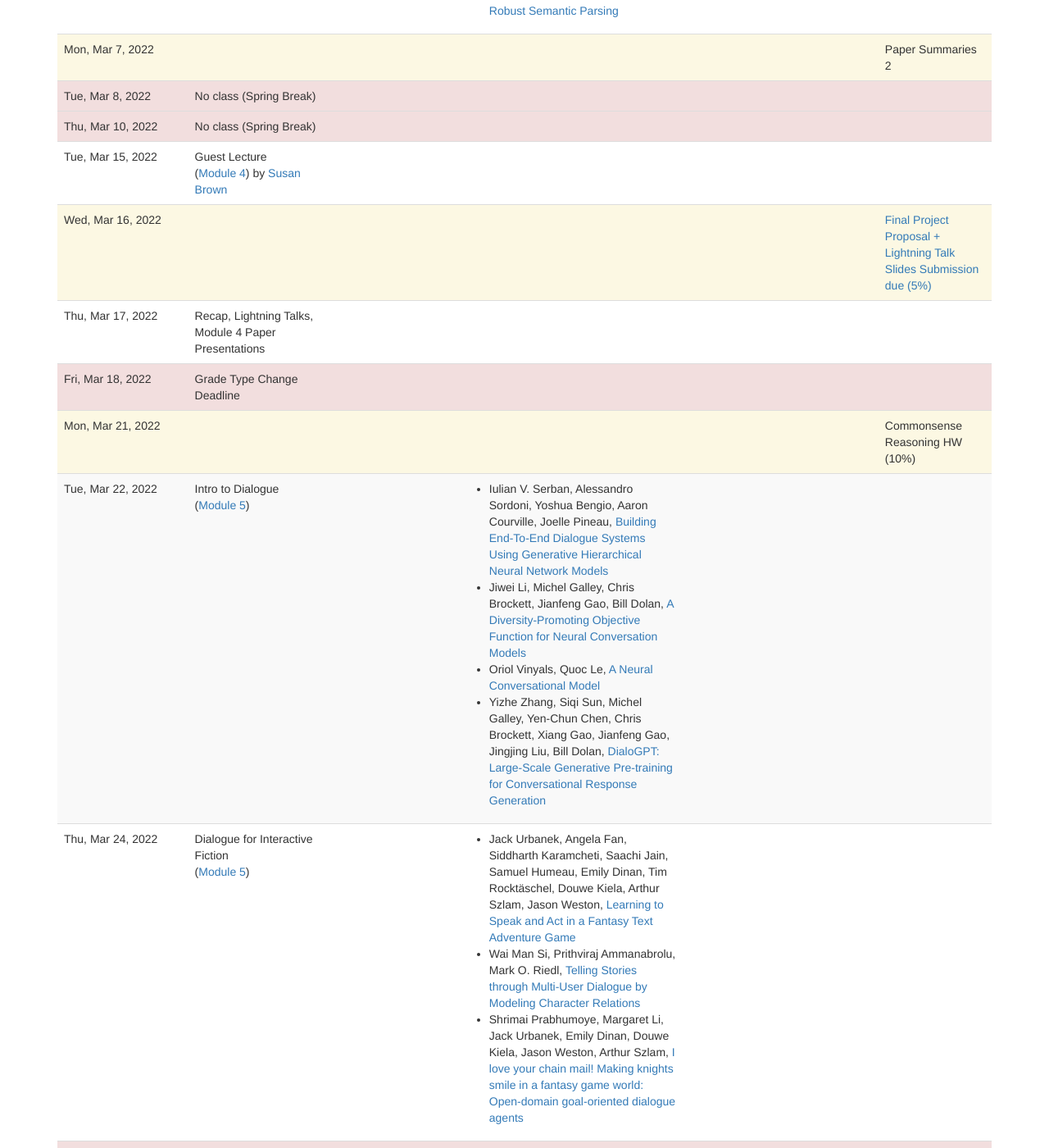
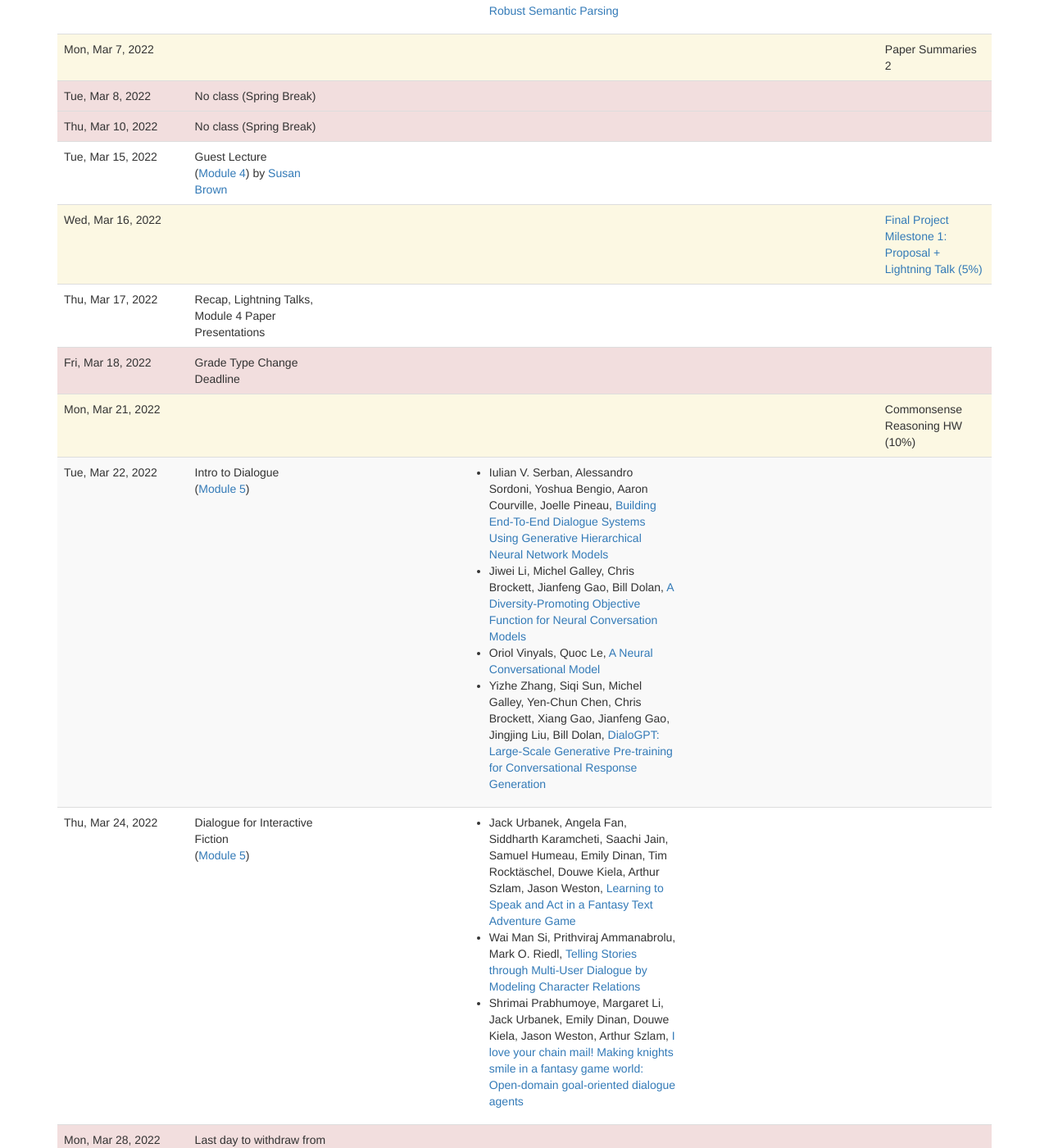
Before and after one commit to interactive-fiction-class/interactive-fiction-class.github.io, a Jekyll site: the page built from lectures.md, in a window 1280 px wide and 1400 px high, scrolled down 6533 px. Shown: the whole window at 82% size. Built offline with Jekyll 4.4.1, drawn with Linux system fonts in a browser that asks for light colours; nearby versions of some CDN libraries; a script that is not in the unit is left out; some of the changed text lies outside the part shown.

Commit message:
Fixed numbering for final project milestones

```diff
--- a/_data/lectures.yaml
+++ b/_data/lectures.yaml
@@ -175,7 +175,7 @@
   type: deadline
   homework_due:
     -
-      title: Final Project Proposal + Lightning Talk Slides Submission due (5%)
+      title: Final Project Milestone 1&colon; Proposal + Lightning Talk (5%)
       url: project-proposal/project-proposal.html
 
 -
@@ -216,7 +216,7 @@
   type: deadline
   homework_due:
     -
-      title: Final Project Milestone 1&colon; Progress Report (Select Idea &amp; Data Prep) (5%)
+      title: Final Project Milestone 2&colon; Progress Report (Select Idea &amp; Data Prep) (5%)
       url: project-milestone2/project-milestone2.html
 
 -
@@ -295,7 +295,7 @@
   type: deadline
   homework_due:
     -
-      title: Final Project&colon; Final Report (20%)
+      title: Final Project Milestone 4&colon; Final Report (20%)
       url: project-milestone4/project-milestone4.html
 
 -
```
